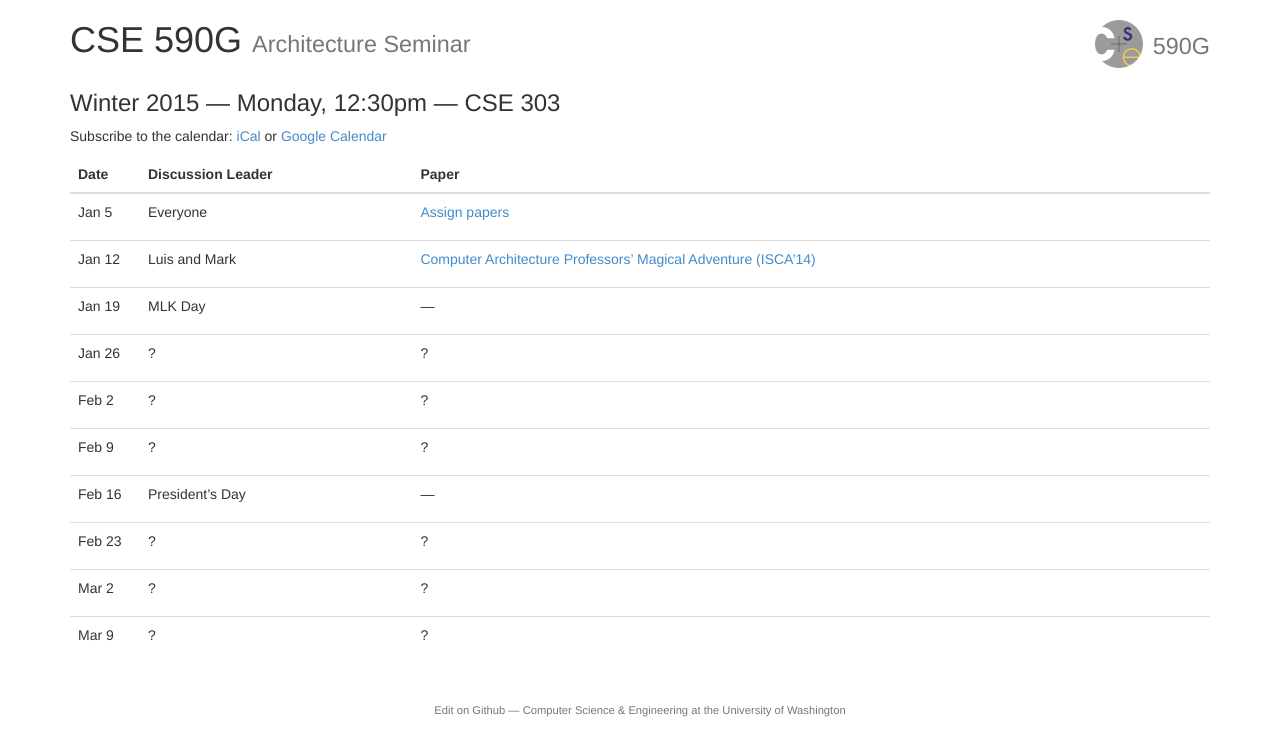
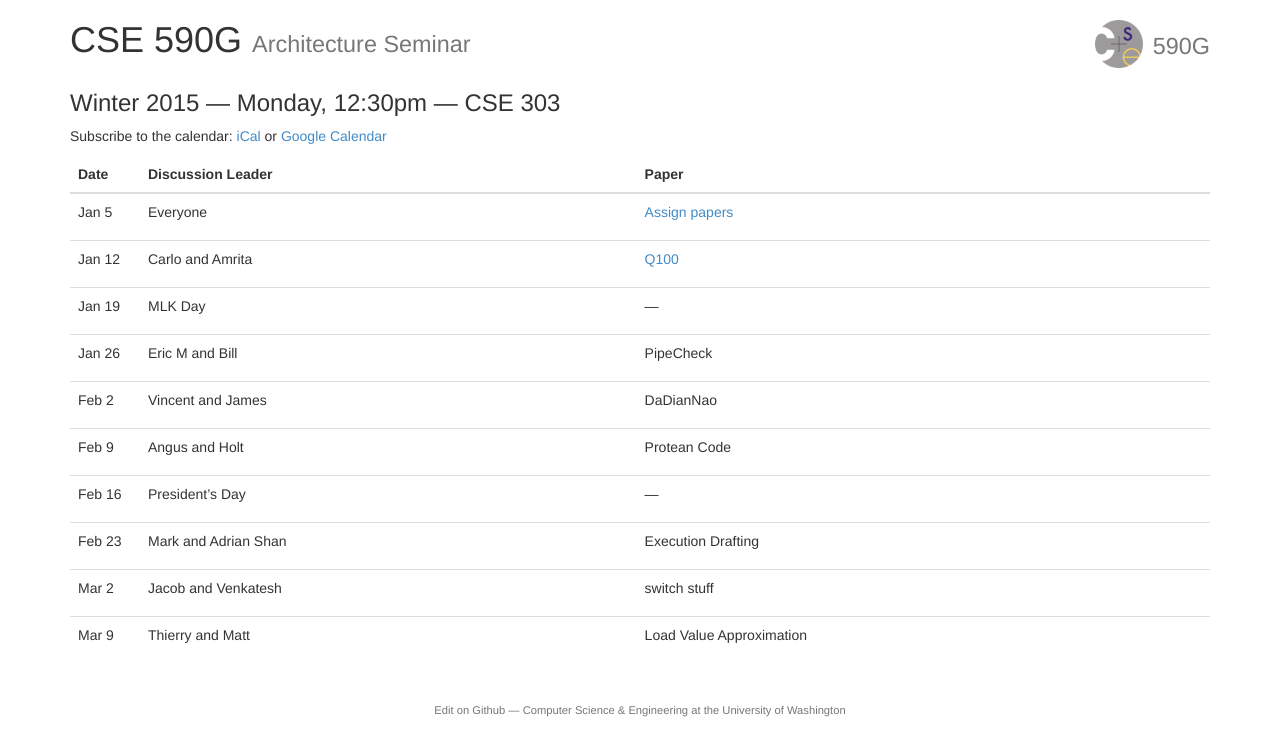
Before and after one commit to uwsampa/cse590g, a Jekyll site: the page built from 15wi/index.md, in a window 1280 px wide. Shown: the top 756 px of the page. Built offline with Jekyll 4.4.1, drawn with Linux system fonts in a browser that asks for light colours; nearby versions of some CDN libraries; Markdown is read by kramdown in place of the engine named in the settings.

Commit message:
Rough schedule

```diff
--- a/15wi/_data/schedule.yml
+++ b/15wi/_data/schedule.yml
@@ -4,8 +4,8 @@
   link: https://docs.google.com/document/d/1oUMJYLIiN5q81aHqIwqU6tau6o2Rp8x53-RWyGouY2k/edit
 
 - date: 12 January 2015
-  who: "Luis and Mark"
-  paper: "Computer Architecture Professors' Magical Adventure (ISCA'14)"
+  who: "Carlo and Amrita"
+  paper: "Q100"
   link: https://www.youtube.com/watch?v=LvcSh_oTJ9k
 
 - date: 19 January 2015
@@ -13,29 +13,29 @@
   paper: "—"
 
 - date: 26 January 2015
-  who: "?"
-  paper: "?"
+  who: "Eric M and Bill"
+  paper: "PipeCheck"
 
 - date: 2 February 2015
-  who: "?"
-  paper: "?"
+  who: "Vincent and James"
+  paper: "DaDianNao"
 
 - date: 9 February 2015
-  who: "?"
-  paper: "?"
+  who: "Angus and Holt"
+  paper: "Protean Code"
 
 - date: 16 February 2015
   who: "President's Day"
   paper: "—"
 
 - date: 23 February 2015
-  who: "?"
-  paper: "?"
+  who: "Mark and Adrian Shan"
+  paper: "Execution Drafting"
 
 - date: 2 March 2015
-  who: "?"
-  paper: "?"
+  who: "Jacob and Venkatesh"
+  paper: "switch stuff"
 
 - date: 9 March 2015
-  who: "?"
-  paper: "?"
+  who: "Thierry and Matt"
+  paper: "Load Value Approximation"
```
